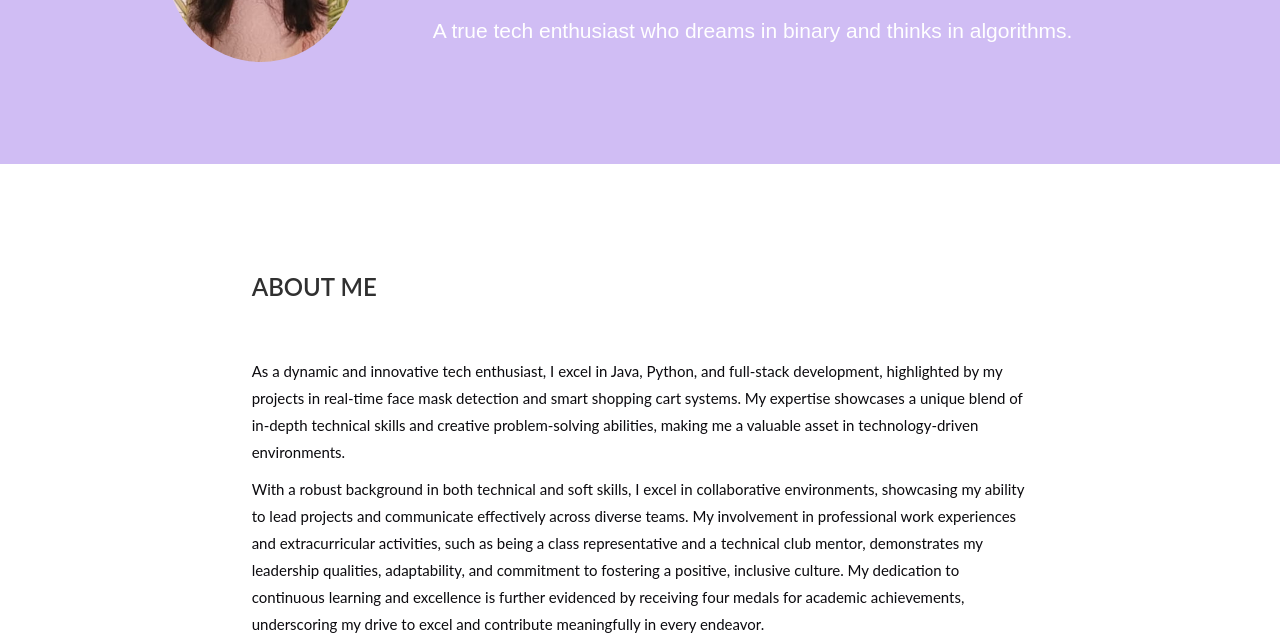
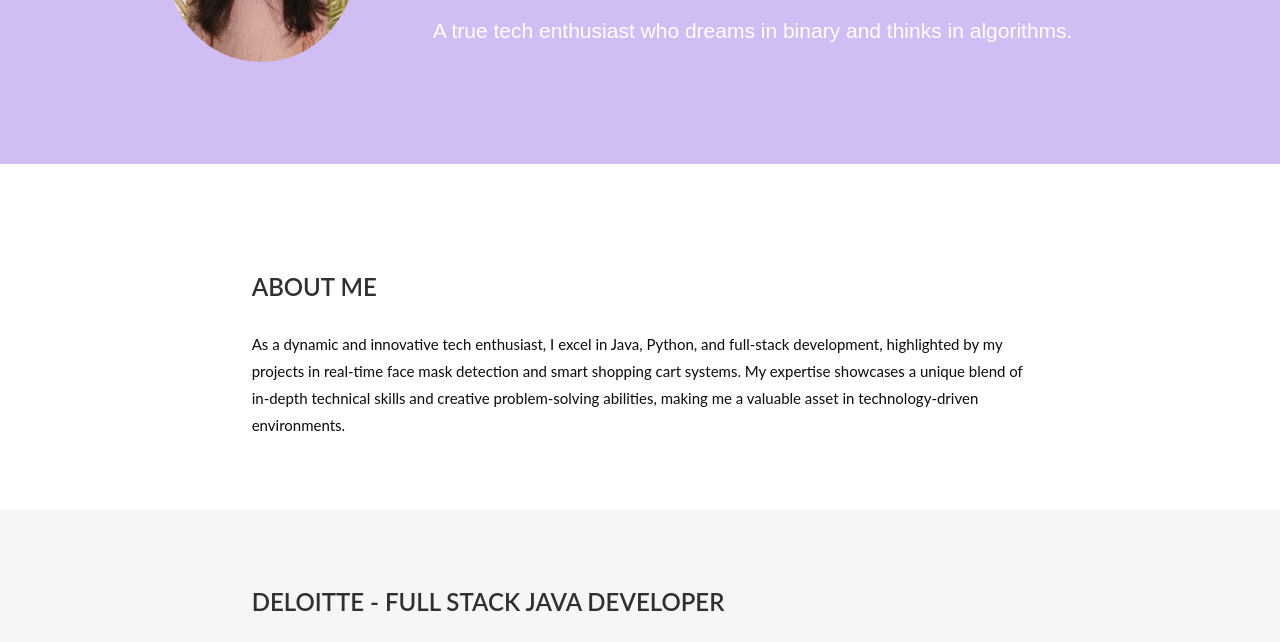
Before and after one commit to JyothiSreeK/JyothiSreeK.github.io, a plain HTML site: page index.html in a window 1280 px wide. Shown: the part 302-944 px from the top of the page. Drawn offline with nearby package versions, Linux system fonts and the light colour scheme.

Commit message:
Update index.html

```diff
--- a/index.html
+++ b/index.html
@@ -252,9 +252,7 @@
   <div class="row">
     <div class="col-sm-8 col-sm-offset-2">
       <h2>About Me</h2>
-      <br>
       <p>As a dynamic and innovative tech enthusiast, I excel in Java, Python, and full-stack development, highlighted by my projects in real-time face mask detection and smart shopping cart systems. My expertise showcases a unique blend of in-depth technical skills and creative problem-solving abilities, making me a valuable asset in technology-driven environments.</p>
-      <p>With a robust background in both technical and soft skills, I excel in collaborative environments, showcasing my ability to lead projects and communicate effectively across diverse teams. My involvement in professional work experiences and extracurricular activities, such as being a class representative and a technical club mentor, demonstrates my leadership qualities, adaptability, and commitment to fostering a positive, inclusive culture. My dedication to continuous learning and excellence is further evidenced by receiving four medals for academic achievements, underscoring my drive to excel and contribute meaningfully in every endeavor.</p>
     </div>
   </div>
 </div>
@@ -315,7 +313,6 @@
   <div class="row">
     <div class="col-sm-8 col-sm-offset-2">
       <h2>Experience</h2>
-      <br>
       <h4>Software Engineer - Virtusa Consulting Services Private Limited (2021-2023)</h4>
       <h5>Mysore, India</h5>
       <ul>
@@ -339,7 +336,6 @@
   <div class="row">
     <div class="col-sm-8 col-sm-offset-2">
       <h2>Skills</h2>
-      <br>
       <h4>Programming Languages</h4>
       <p>C, Python, JAVA, SQL, HTML, CSS, Javascript, Embedded C</p>
       <h4>Technologies</h4>
@@ -355,7 +351,6 @@
   <div class="row">
     <div class="col-sm-8 col-sm-offset-2">
       <h2>Projects</h2>
-      <br>
       <h4>Application Development, Real-time face mask detection</h4>
       <ul>
         <li>Led small team in application development for a research project.</li>
@@ -379,7 +374,6 @@
   <div class="row">
     <div class="col-sm-8 col-sm-offset-2">
       <h2>Certifications</h2>
-      <br>
       <h4>Oracle certified Associate, Java SE 8 programmer</h4>
       <p>Certified by Oracle</p>
       <h4>Joy of Computing using Python</h4>
@@ -395,7 +389,6 @@
   <div class="row">
     <div class="col-sm-8 col-sm-offset-2">
       <h2>Contact</h2>
-      <br>
       <p>Feel free to reach out to me if you have any questions or would like to discuss potential opportunities.</p>
       <p><span class="glyphicon glyphicon-map-marker"></span> Cincinnati, Ohio, United States</p>
       <p><span class="glyphicon glyphicon-phone"></span> +1(513)-413-5625</p>
```
